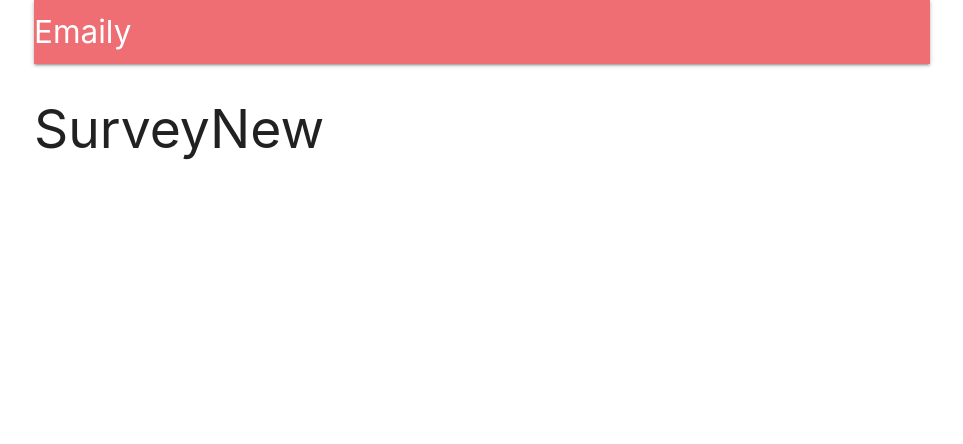
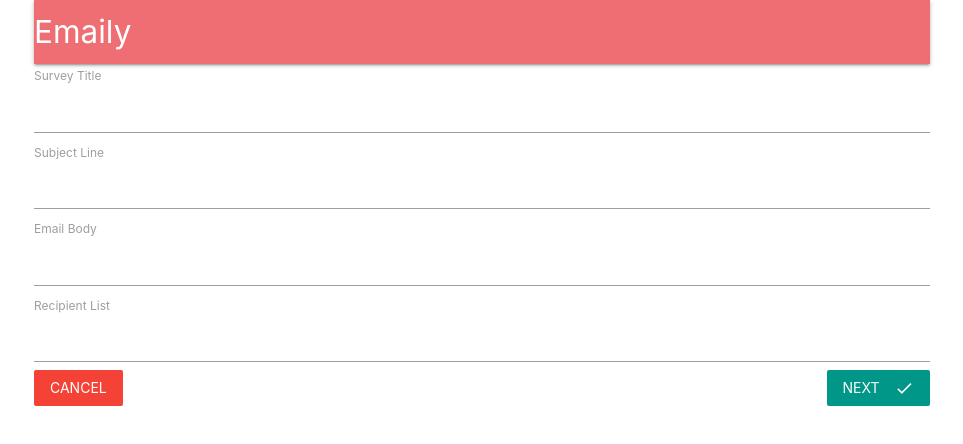
Before and after one commit to mathhas-dev/emaily, a React (Create React App) app in the folder client/: page /surveys/new in a window 1280 px wide. Shown: the top 444 px of the page, without its empty margins (158-1121 px from the left). Built offline with nearby package versions, Linux system fonts and the light colour scheme; no server answers.

Commit message:
Survey form with styled buttons

```diff
--- a/client/package.json
+++ b/client/package.json
@@ -15,6 +15,7 @@
     "react-scripts": "5.0.0",
     "react-stripe-checkout": "^2.6.3",
     "redux": "^4.1.2",
+    "redux-form": "^8.3.8",
     "web-vitals": "^2.1.2"
   },
   "scripts": {
--- a/client/src/components/App.js
+++ b/client/src/components/App.js
@@ -5,8 +5,7 @@
 import Header from './Header';
 import Landing from './Landing';
 import Dashboard from './Dashboard';
-
-const SurveyNew = () => <h2>SurveyNew</h2>;
+import SurveyNew from './surveys/SurveyNew';
 
 class App extends Component {
     componentDidMount() {
@@ -15,9 +14,8 @@
 
     render() {
         return (
+            <BrowserRouter>
                 <div className='container'>
-                <BrowserRouter>
-                    <div>
                     <Header />
                     <Route
                         path="/"
@@ -36,7 +34,6 @@
                     />
                 </div>
             </BrowserRouter>
-            </div>
         );
     }
 }
--- /dev/null
+++ b/client/src/components/surveys/SurveyField.js
@@ -0,0 +1,12 @@
+import React from 'react';
+
+
+
+export default ({ input, label }) => {
+    return (
+        <div>
+            <label>{label}</label>
+            <input {...input} />
+        </div>
+    );
+}
--- /dev/null
+++ b/client/src/components/surveys/SurveyForm.js
@@ -0,0 +1,43 @@
+import _ from 'lodash';
+import React, { Component } from 'react';
+import { Link } from 'react-router-dom';
+import { reduxForm, Field } from 'redux-form';
+import SurveyField from './SurveyField';
+
+const FIELDS = [
+    { label: 'Survey Title', name: 'title' },
+    { label: 'Subject Line', name: 'subject' },
+    { label: 'Email Body', name: 'body' },
+    { label: 'Recipient List', name: 'emails' },
+]
+
+class SurveyForm extends Component {
+    renderFields() {
+        return _.map(FIELDS, ({ label, name }) => {
+            return (
+                <Field key={name} component={SurveyField} type="text" label={label} name={name} />
+            );
+        });
+    }
+
+    render() {
+        return (
+            <div>
+                <form onSubmit={this.props.handleSubmit(values => console.log(values))}>
+                    {this.renderFields()}
+                    <Link to="/surveys" className="red btn-flat white-text">
+                        Cancel
+                    </Link>
+                    <button type="submit" className="teal btn-flat right white-text">
+                        Next
+                        <i className="material-icons right">done</i>
+                    </button>
+                </form>
+            </div>
+        );
+    }
+}
+
+export default reduxForm({
+    form: 'surveyForm'
+})(SurveyForm);
--- /dev/null
+++ b/client/src/components/surveys/SurveyNew.js
@@ -0,0 +1,14 @@
+import React, { Component } from 'react';
+import SurveyForm from './SurveyForm';
+
+class SurveyNew extends Component {
+    render() {
+        return (
+            <div>
+                <SurveyForm />
+            </div>
+        );
+    }
+}
+
+export default SurveyNew;
--- a/client/src/reducers/authReducer.js
+++ b/client/src/reducers/authReducer.js
@@ -1,7 +1,7 @@
 import { FETCH_USER } from "../actions/types";
 
 export default function (state = null, action) {
-    console.log(action)
+    // console.log(action)
     switch (action.type) {
         case FETCH_USER:
             return action.payload || false;
--- a/client/src/reducers/index.js
+++ b/client/src/reducers/index.js
@@ -1,8 +1,10 @@
 import { combineReducers } from 'redux';
+import { reducer as reduxForm } from 'redux-form';
 import authReducer from "./authReducer";
 
 export default combineReducers({
-    auth: authReducer
+    auth: authReducer,
+    form: reduxForm
 });
 
 // Always that "dispatch" is called, the reducer is called
```
Also changed, not shown: 1 other file (tests, documents, lock files or other folders). Lines whose indentation alone changed are shown as unchanged.
